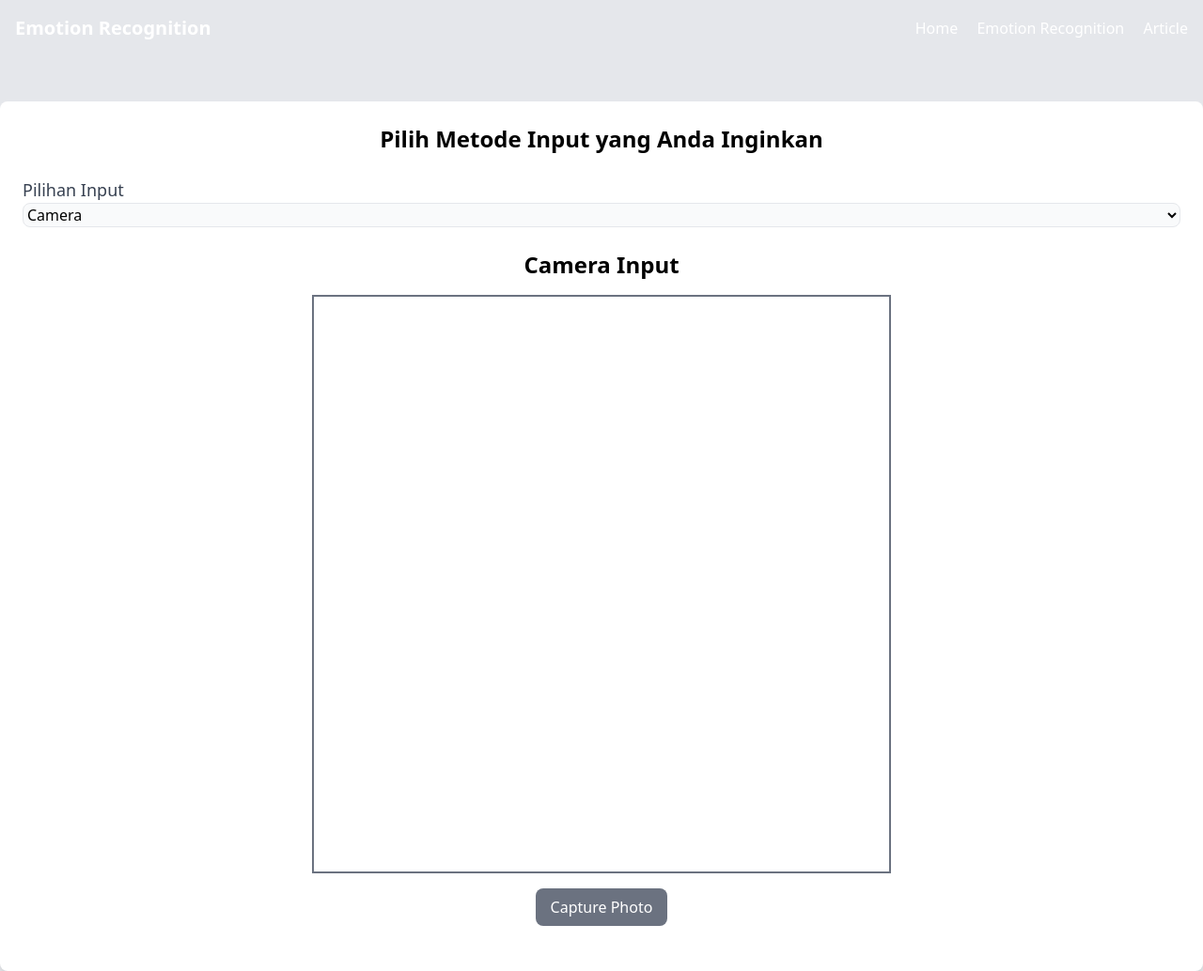
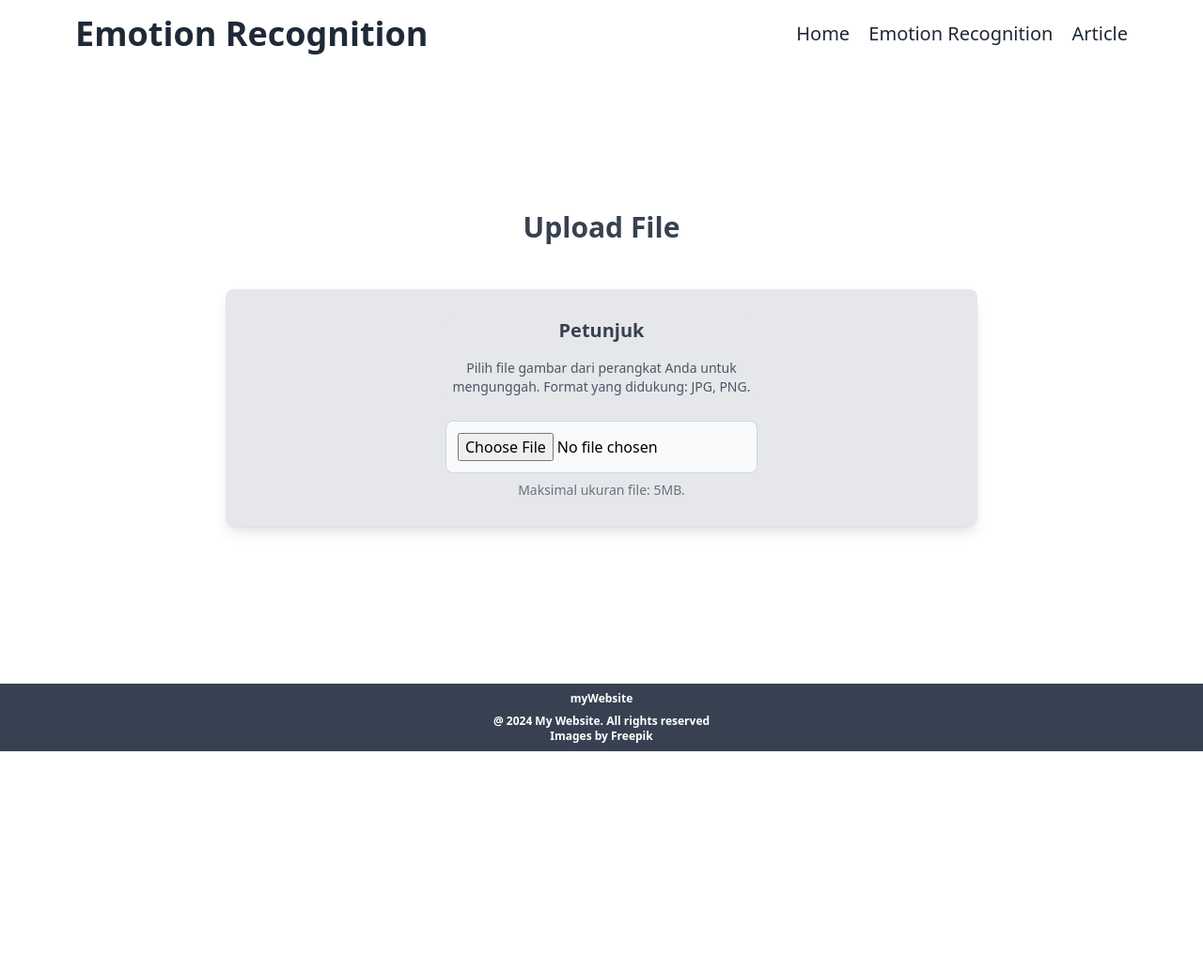
Before and after one commit to LarasSetyadita/Emotion-Recognition-Final-Project-Web-Application, a Flask app: page /emotion_recognition in a window 1280 px wide. Shown: the whole page at 94% size. After the commit the page ends 800 px from the top, so only its background shows below. Run offline with Flask 3, Linux system fonts and the light colour scheme.

Commit message:
sinkronisasi

```diff
--- a/static/css/output.css
+++ b/static/css/output.css
@@ -592,20 +592,8 @@
   position: static;
 }
 
-.absolute {
-  position: absolute;
-}
-
 .relative {
   position: relative;
-}
-
-.left-0 {
-  left: 0px;
-}
-
-.top-0 {
-  top: 0px;
 }
 
 .m-2 {
@@ -705,12 +689,12 @@
   aspect-ratio: 1 / 1;
 }
 
+.h-\[600px\] {
+  height: 600px;
+}
+
 .h-auto {
   height: auto;
-}
-
-.h-full {
-  height: 100%;
 }
 
 .min-h-screen {
@@ -721,8 +705,8 @@
   width: 50%;
 }
 
-.w-3\/4 {
-  width: 75%;
+.w-\[700px\] {
+  width: 700px;
 }
 
 .w-full {
@@ -797,38 +781,14 @@
   border-width: 2px;
 }
 
-.border-darkgreen {
-  --tw-border-opacity: 1;
-  border-color: rgb(129 212 187 / var(--tw-border-opacity, 1));
-}
-
-.border-darkred {
-  --tw-border-opacity: 1;
-  border-color: rgb(255 124 124 / var(--tw-border-opacity, 1));
-}
-
-.border-gray-200 {
-  --tw-border-opacity: 1;
-  border-color: rgb(229 231 235 / var(--tw-border-opacity, 1));
-}
-
 .border-gray-300 {
   --tw-border-opacity: 1;
   border-color: rgb(209 213 219 / var(--tw-border-opacity, 1));
 }
 
-.border-gray-500 {
-  --tw-border-opacity: 1;
-  border-color: rgb(107 114 128 / var(--tw-border-opacity, 1));
-}
-
 .bg-blue-600 {
   --tw-bg-opacity: 1;
   background-color: rgb(37 99 235 / var(--tw-bg-opacity, 1));
-}
-
-.bg-brokenwhite {
-  background-color: F3F3EO;
 }
 
 .bg-gray-100 {
@@ -846,24 +806,9 @@
   background-color: rgb(249 250 251 / var(--tw-bg-opacity, 1));
 }
 
-.bg-gray-500 {
-  --tw-bg-opacity: 1;
-  background-color: rgb(107 114 128 / var(--tw-bg-opacity, 1));
-}
-
 .bg-gray-700 {
   --tw-bg-opacity: 1;
   background-color: rgb(55 65 81 / var(--tw-bg-opacity, 1));
-}
-
-.bg-lightgreen {
-  --tw-bg-opacity: 1;
-  background-color: rgb(171 255 230 / var(--tw-bg-opacity, 1));
-}
-
-.bg-lightred {
-  --tw-bg-opacity: 1;
-  background-color: rgb(255 213 213 / var(--tw-bg-opacity, 1));
 }
 
 .bg-white {
@@ -896,9 +850,9 @@
   padding: 1.75rem;
 }
 
-.px-10 {
-  padding-left: 2.5rem;
-  padding-right: 2.5rem;
+.px-20 {
+  padding-left: 5rem;
+  padding-right: 5rem;
 }
 
 .px-3 {
@@ -911,9 +865,9 @@
   padding-right: 1rem;
 }
 
-.px-5 {
-  padding-left: 1.25rem;
-  padding-right: 1.25rem;
+.px-40 {
+  padding-left: 10rem;
+  padding-right: 10rem;
 }
 
 .px-6 {
@@ -952,11 +901,6 @@
 
 .text-center {
   text-align: center;
-}
-
-.text-2xl {
-  font-size: 1.5rem;
-  line-height: 2rem;
 }
 
 .text-3xl {
--- a/static/javascript/emotion_recognition.js
+++ b/static/javascript/emotion_recognition.js
@@ -4,10 +4,12 @@
 const capturedImage = document.getElementById('capturedImage');
 const captured = document.getElementById('captured');
 const fileInput = document.getElementById('fileInput');
-const inputSource = document.getElementById('inputSource');
-const file = document.getElementById('file');
+const cameraInput = document.getElementById('cameraInput');
+const fileUpload = document.getElementById('filei');
+const cameraBtn = document.getElementById('CameraBtn');
+const fileBtn = document.getElementById('FileBtn');
 
-// Fungsi untuk meminta akses kamera
+// Fungsi untuk memulai kamera
 async function startCamera() {
     try {
         const stream = await navigator.mediaDevices.getUserMedia({ video: true });
@@ -17,55 +19,74 @@
     }
 }
 
-// Fungsi untuk menangkap gambar dari kamera
-captureButton.addEventListener('click', () => {
+// Fungsi untuk menghentikan kamera
+function stopCamera() {
+    if (video.srcObject) {
+        video.srcObject.getTracks().forEach(track => track.stop());
+    }
+}
+
+// Tombol Kamera
+cameraBtn.addEventListener('click', () => {
+    fileInput.classList.add('hidden');
+    cameraInput.classList.remove('hidden');
+    captured.classList.add('hidden');
+    startCamera();
+});
+
+// Tombol File
+fileBtn.addEventListener('click', () => {
+    stopCamera();
+    cameraInput.classList.add('hidden');
+    fileInput.classList.remove('hidden');
+    captured.classList.add('hidden');
+});
+
+// Capture Gambar
+captureButton.addEventListener('click', async () => {
     const context = canvas.getContext('2d');
-    const size = Math.min(video.videoWidth, video.videoHeight); // Dimensi persegi berdasarkan ukuran terkecil
-    canvas.width = size;
-    canvas.height = size;
-    context.drawImage(
-        video,
-        (video.videoWidth - size) / 2, // Crop horizontal dari tengah
-        (video.videoHeight - size) / 2, // Crop vertikal dari tengah
-        size,
-        size,
-        0,
-        0,
-        size,
-        size
-    );
-
+    canvas.width = video.videoWidth;
+    canvas.height = video.videoHeight;
+    context.drawImage(video, 0, 0, canvas.width, canvas.height);
     const imageUrl = canvas.toDataURL('image/png');
     capturedImage.src = imageUrl;
     captured.classList.remove('hidden');
+
+    // Kirim gambar ke server untuk analisis
+    const response = await fetch('/detection', {
+        method: 'POST',
+        body: JSON.stringify({ image: imageUrl }),
+        headers: {
+            'Content-Type': 'application/json',
+        },
+    });
+
+    const result = await response.json();
+    displayResult(result);
 });
 
-// Fungsi untuk mengganti input antara kamera dan file
-inputSource.addEventListener('change', () => {
-    if (inputSource.value === 'Camera') {
-        fileInput.classList.add('hidden');
-        document.getElementById('cameraInput').classList.remove('hidden');
-        startCamera();
-    } else if (inputSource.value === 'File') {
-        fileInput.classList.remove('hidden');
-        document.getElementById('cameraInput').classList.add('hidden');
-        const stream = video.srcObject;
-        if (stream) {
-            const tracks = stream.getTracks();
-            tracks.forEach(track => track.stop());
-        }
-        video.srcObject = null;
+// Menampilkan hasil analisis
+function displayResult(result) {
+    const resultDiv = document.getElementById('result');
+    if (result.error) {
+        resultDiv.innerHTML = `<p>${result.error}</p>`;
+    } else {
+        resultDiv.innerHTML = `
+            <p><strong>Emotion:</strong> ${result.emotion}</p>
+            <p><strong>Confidence:</strong> ${result.confidence}%</p>
+        `;
     }
-});
+}
 
-// Fungsi untuk menampilkan gambar hasil upload file
-file.addEventListener('change', () => {
-    const fileReader = new FileReader();
-    fileReader.onload = function (e) {
+
+// Upload File
+fileUpload.addEventListener('change', () => {
+    const reader = new FileReader();
+    reader.onload = (e) => {
         capturedImage.src = e.target.result;
         captured.classList.remove('hidden');
     };
-    fileReader.readAsDataURL(file.files[0]);
+    reader.readAsDataURL(fileUpload.files[0]);
 });
 
 // Memulai kamera saat halaman dimuat
--- a/templates/base.html
+++ b/templates/base.html
@@ -4,19 +4,18 @@
     <meta charset="UTF-8">
     <meta name="viewport" content="width=device-width, initial-scale=1.0">
     <title>{% block title %}My Website{% endblock %}</title>
-    <!-- Tailwind CSS CDN -->
-    <!--<link href="https://cdn.jsdelivr.net/npm/tailwindcss@2.2.19/dist/tailwind.min.css" rel="stylesheet">-->
     <link rel="stylesheet" href="static/css/output.css"/>
 </head>
-<body>
+<body class="flex flex-col min-h-screen justify-between">
+
     <!-- Navigation Bar -->
-    <nav class="bg-gray-800 p-4">
-        <div class="container mx-auto flex justify-between items-center mx-10">
-            <a class="text-white font-bold text-xl" href="/">Emotion Recognition</a>
+    <nav class="bg-white p-4 px-20">
+        <div class="container mx-auto flex justify-between items-center">
+            <a class="text-gray-800 font-bold text-4xl" href="/">Emotion Recognition</a>
             <div class="space-x-4">
-                <a class="text-white hover:text-gray-500" href="/">Home</a>
-                <a class="text-white hover:text-gray-500" href="/emotion_recognition">Emotion Recognition</a>
-                <a class="text-white hover:text-gray-500" href="/article">Article</a>
+                <a class="text-gray-800 hover:text-gray-500 text-xl" href="/">Home</a>
+                <a class="text-gray-800 hover:text-gray-500 text-xl" href="/emotion_recognition">Emotion Recognition</a>
+                <a class="text-gray-800 hover:text-gray-500 text-xl" href="/article">Article</a>
             </div>
         </div>
     </nav>
@@ -25,5 +24,18 @@
     <div class="container mx-auto mt-8">
         {% block content %}{% endblock %}
     </div>
+
+    <!-- Footer -->
+    <footer class="bg-gray-700 text-gray-700 py-2">
+        <div class="max-w-7xl mx-auto px-6 flex justify-center">
+            <!-- Konten Footer, pastikan text-center dan justify-center digunakan untuk memastikan elemen berada di tengah -->
+            <div class="text-center">
+                <h4 class="text-xs font-bold text-white">myWebsite</h4>
+                <p class="mt-2 text-xs font-bold text-white">@ 2024 My Website. All rights reserved</p>
+                <p class="text-xs font-bold text-white">Images by <a href="https://www.freepik.com" target="_blank" class="text-xs font-italic hover:underline">Freepik</a></p>
+            </div>
+        </div>
+    </footer>
+
 </body>
 </html>
--- a/templates/emotion_recognition.html
+++ b/templates/emotion_recognition.html
@@ -1,43 +1,45 @@
 {% extends "base.html" %}
 {% block title %}Article{% endblock %}
 {% block content %}
-<body class="bg-gray-200">
-    <div class="container justify-center mx-auto mt-12 p-6 bg-white shadow-lg rounded-lg">
-        <h2 class="text-2xl font-semibold text-center mb-6">Pilih Metode Input yang Anda Inginkan</h2>
+<div class="mx-20">
 
-        <!-- Dropdown Pilihan Input -->
-        <div class="mb-6">
-            <label for="inputSource" class="block text-lg font-medium text-gray-700 mb-2">Pilihan Input</label>
-            <select id="inputSource" class="block w-full p-2 border rounded-lg bg-gray-50">
-                <option value="Camera" selected>Camera</option>
-                <option value="File">File</option>
-            </select>
-        </div>
+    <div id="fileInput" class="text-center px-40">
+        <h1 class="text-3xl font-bold mb-10 text-gray-700">Upload File</h1>
+        <div class="container justify-center mx-auto min-w-full mt-12 mb-12 p-7 bg-gray-200 shadow-lg rounded-lg">
+            <!-- Input File -->
+            <div class="text-center mx-10 ">
+                <div class="items-center ">
+                    <!-- Petunjuk -->
+                    <div class="text-center mb-6 w-full sm:w-1/2 sm:mb-0 bg-lightgreen w-full mb-10 relative border-2 border-darkgreen mx-auto rounded-lg">
+                        <h2 class="text-xl font-semibold text-gray-700 mb-4">Petunjuk</h2>
+                        <p class="text-sm text-gray-600">
+                            Pilih file gambar dari perangkat Anda untuk mengunggah.
+                            Format yang didukung: <span class="font-medium">JPG, PNG</span>.
+                        </p>
+                    </div>
 
-        <!-- Input Kamera -->
-        <div id="cameraInput" class="text-center mb-6 w-3/4 sm:w-1/2 mx-auto">
-            <h1 class="text-2xl font-bold mb-4">Camera Input</h1>
-            <div class="relative w-full aspect-square border-2 border-gray-500 mx-auto">
-                <video id="video" class="absolute top-0 left-0 w-full h-full object-cover" autoplay></video>
+                    <!-- Input File -->
+                    <div class="text-center mt-6 w-full sm:w-1/2 sm:mb-0  w-full mb-10 relative  mx-auto rounded-lg">
+                        <input
+                            type="file"
+                            accept="image/*"
+                            id="filei"
+                            class="block w-full p-3 border border-gray-300 rounded-lg bg-gray-50 focus:outline-none focus:ring-2 focus:ring-indigo-500"
+                        >
+                        <p class="mt-2 text-sm text-gray-500">Maksimal ukuran file: 5MB.</p>
+                    </div>
+                </div>
             </div>
-            <button id="capture" class="mt-4 bg-gray-500 text-white px-4 py-2 rounded-lg hover:bg-gray-300">
-                Capture Photo
-            </button>
-            <canvas id="canvas" class="hidden border-2 border-gray-500 w-full aspect-square mt-4"></canvas>
-        </div>
-
-        <!-- Input File -->
-        <div id="fileInput" class="hidden mb-6">
-            <label for="file" class="block text-lg font-medium text-gray-700 mb-2">Upload File</label>
-            <input type="file" accept="image/*" id="file" class="block w-full p-2 border rounded-lg bg-gray-50">
         </div>
     </div>
 
     <!-- Gambar Hasil -->
-    <div id="captured" class="container mx-auto mt-12 p-6 bg-white shadow-lg rounded-lg hidden">
-        <img id="capturedImage" class="w-full aspect-square object-cover mx-auto sm:w-1/2 mx-auto" alt="Captured Image">
+    <div id="captured" class="container mx-auto mt-12 p-6 hidden mx-10 text-center ">
+        <h1 class="text-3xl font-bold mb-10 text-gray-700">Preview</h1>
+        <img id="capturedImage" class="w-1/2 aspect-square object-cover mx-auto sm:w-1/2 mx-auto rounded-lg" alt="Captured Image">
+        <a href="/result" class="mt-4 inline-block bg-gray-700 hover:bg-gray-300 text-white rounded-lg px-4 py-2">Analyze</a>
     </div>
 
     <script src="{{ url_for('static', filename='./javascript/emotion_recognition.js') }}"></script>
-</body>
+</div>
 {% endblock %}
```
Also changed, not shown: other parts of static/css/output.css (+25 -31 lines), templates/result.html (added, +19 -0 lines), static/images/camera.png (added), static/images/different-emotions.png (added), static/images/emotion_recognition.jpg (deleted), static/images/emotion_recognition.png (added), static/images/upload-picture.png (added).
